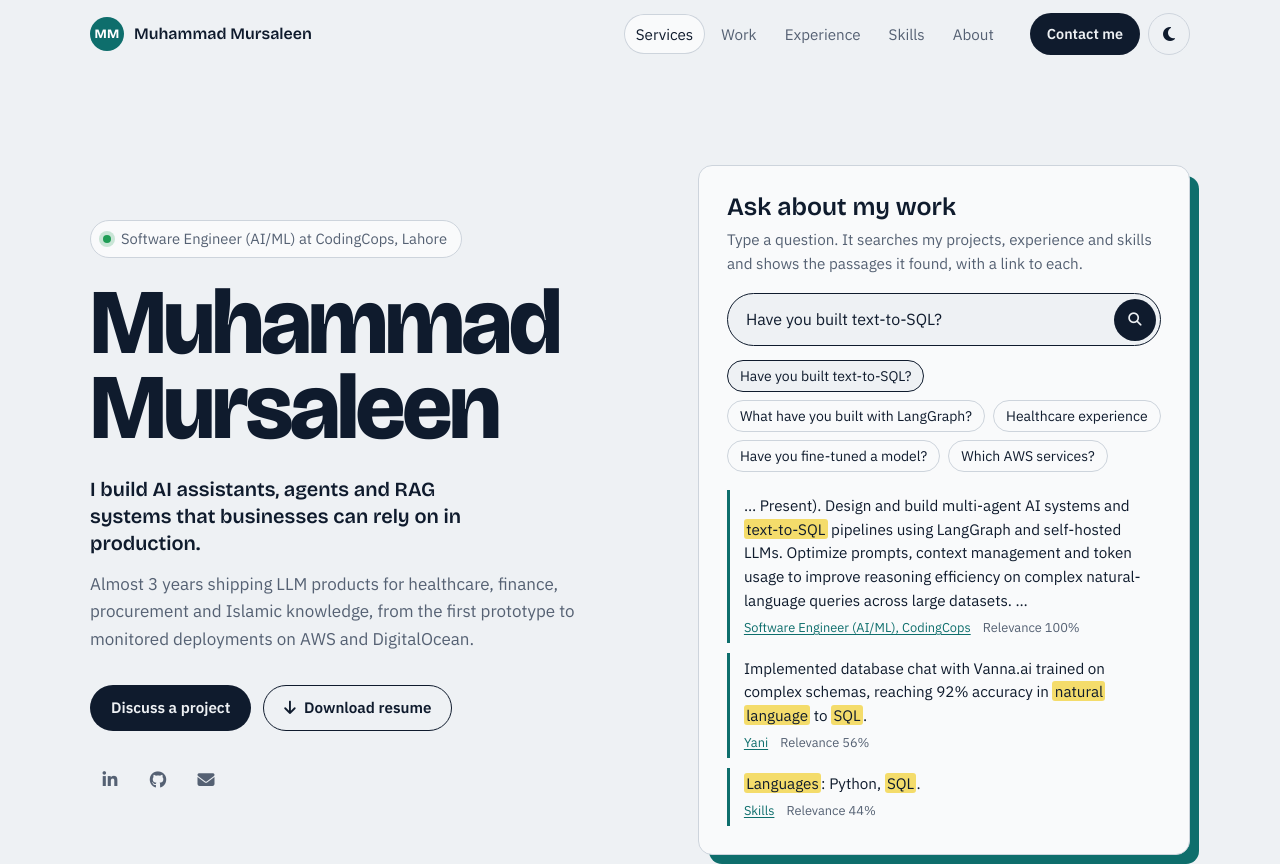
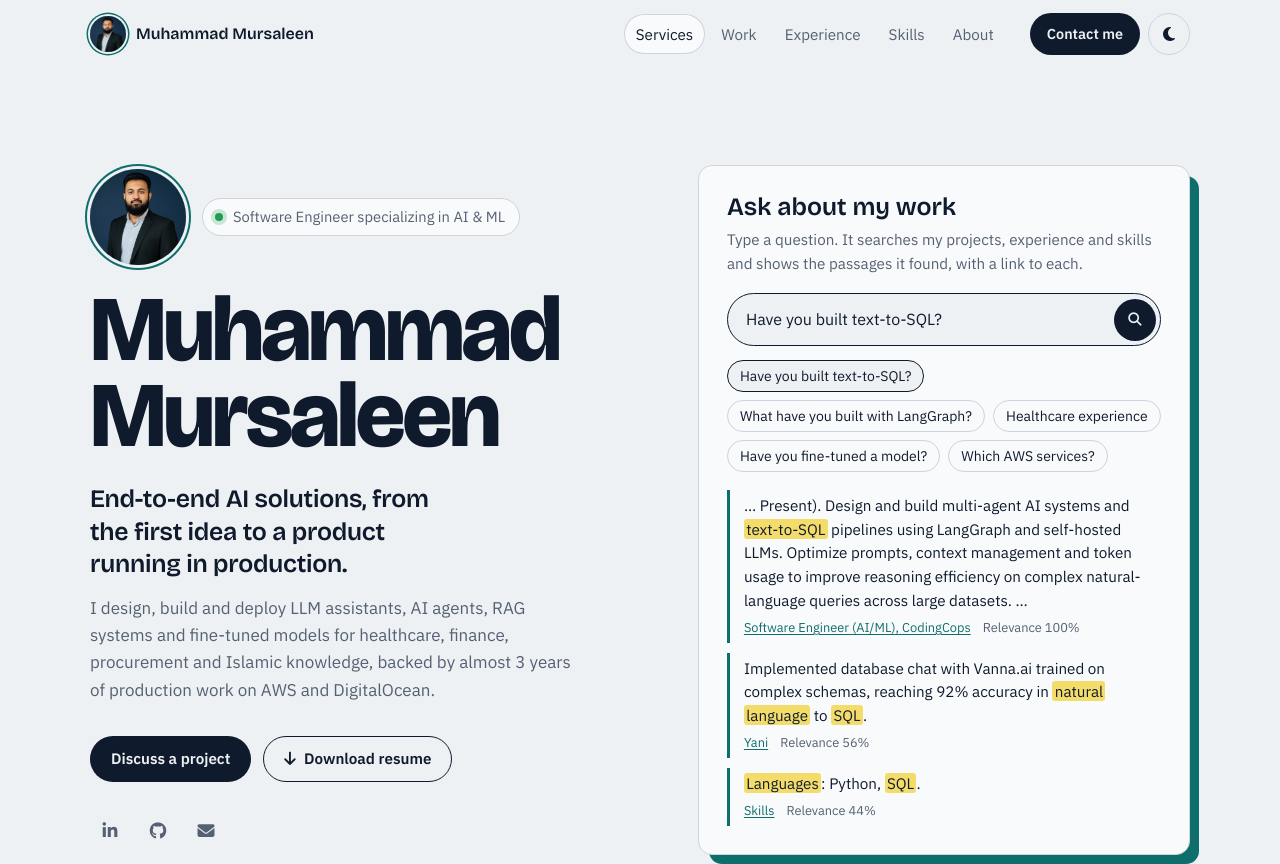
Before and after one commit to mursaleen-sengr/mursaleen-sengr.github.io, a plain HTML site: page index.html in a window 1280 px wide. Shown: the top 864 px of the page. Drawn offline with nearby package versions, Linux system fonts and the light colour scheme.

Commit message:
Show profile photo in header and hero; lead with AI/ML positioning instead of current employer
Co-Authored-By: Claude Opus 5.5 <noreply@anthropic.com>
Claude-Session: https://claude.ai/code/session_01Lbzy3ed4CJxnAN1iky3fxo

```diff
--- a/index.html
+++ b/index.html
@@ -38,7 +38,7 @@
     <header class="site-header" id="siteHeader">
         <div class="wrap header-inner">
             <a href="#home" class="wordmark" aria-label="Muhammad Mursaleen, back to top">
-                <span class="wordmark-mark" aria-hidden="true">MM</span>
+                <img class="wordmark-photo" src="profile-photo-640.jpg" alt="" width="36" height="36">
                 <span class="wordmark-name">Muhammad Mursaleen</span>
             </a>
             <nav class="site-nav" id="siteNav" aria-label="Main">
@@ -66,16 +66,21 @@
         <section id="home" class="hero">
             <div class="wrap hero-grid">
                 <div class="hero-intro">
-                    <p class="hero-status" id="heroStatus">
-                        <span class="status-dot" aria-hidden="true"></span>
-                        Software Engineer (AI/ML) at CodingCops, Lahore
-                    </p>
+                    <div class="hero-id">
+                        <img class="hero-photo" src="profile-photo-640.jpg" alt="Muhammad Mursaleen" width="96"
+                            height="96" fetchpriority="high">
+                        <p class="hero-status" id="heroStatus">
+                            <span class="status-dot" aria-hidden="true"></span>
+                            Software Engineer specializing in AI & ML
+                        </p>
+                    </div>
                     <h1 class="hero-name">Muhammad<br>Mursaleen</h1>
-                    <p class="hero-role">I build AI assistants, agents and RAG systems that businesses can rely on in
+                    <p class="hero-role">End-to-end AI solutions, from the first idea to a product running in
                         production.</p>
                     <p class="hero-lede">
-                        Almost 3 years shipping LLM products for healthcare, finance, procurement and Islamic
-                        knowledge, from the first prototype to monitored deployments on AWS and DigitalOcean.
+                        I design, build and deploy LLM assistants, AI agents, RAG systems and fine-tuned models for
+                        healthcare, finance, procurement and Islamic knowledge, backed by almost 3 years of
+                        production work on AWS and DigitalOcean.
                     </p>
                     <div class="hero-actions">
                         <a href="#contact" class="btn btn-solid">Discuss a project</a>
--- a/script.js
+++ b/script.js
@@ -2,7 +2,7 @@
 // Data is embedded directly to avoid fetch issues on GitHub Pages
 
 const DATA = {
-    about: {"summary":{"title":"Professional Summary","text":"AI & ML Engineer with almost 3 years of experience building production-grade LLM applications, RAG systems and agent workflows. I've delivered FastAPI-based AI platforms for healthcare, finance, procurement and Islamic knowledge using LangGraph, Qdrant, AWS and Docker, and I work across fine-tuning, retrieval optimization and scalable Gen-AI backends."},"current":{"role":"Software Engineer (AI/ML)","company":"CodingCops","location":"Lahore, Pakistan"},"info":[{"icon":"fas fa-location-dot","text":"Lahore, Pakistan"},{"icon":"fas fa-phone","text":"+92 307 770 6100"},{"icon":"fas fa-envelope","text":"mursaleen.sengr@gmail.com"}],"stats":[{"value":"~3 yrs","label":"Building production AI"},{"value":"4","label":"Industries: healthcare, finance, procurement, Islamic knowledge"},{"value":"92%","label":"Accuracy on natural-language to SQL"},{"value":"30–40%","label":"Lower word error rate after fine-tuning Whisper"}]},
+    about: {"summary":{"title":"Professional Summary","text":"AI & ML Engineer with almost 3 years of experience building production-grade LLM applications, RAG systems and agent workflows. I've delivered FastAPI-based AI platforms for healthcare, finance, procurement and Islamic knowledge using LangGraph, Qdrant, AWS and Docker, and I work across fine-tuning, retrieval optimization and scalable Gen-AI backends."},"info":[{"icon":"fas fa-location-dot","text":"Lahore, Pakistan"},{"icon":"fas fa-phone","text":"+92 307 770 6100"},{"icon":"fas fa-envelope","text":"mursaleen.sengr@gmail.com"}],"stats":[{"value":"~3 yrs","label":"Building production AI"},{"value":"4","label":"Industries: healthcare, finance, procurement, Islamic knowledge"},{"value":"92%","label":"Accuracy on natural-language to SQL"},{"value":"30–40%","label":"Lower word error rate after fine-tuning Whisper"}],"headline":"Software Engineer specializing in AI & ML"},
 
     experience: {"experiences":[{"date":"July 2026 – Present","title":"Software Engineer (AI/ML)","company":"CodingCops","location":"Lahore, Pakistan","responsibilities":["Design and build multi-agent AI systems and text-to-SQL pipelines using LangGraph and self-hosted LLMs.","Optimize prompts, context management and token usage to improve reasoning efficiency on complex natural-language queries across large datasets."]},{"date":"March 2025 – July 2026","title":"AI/ML Engineer","company":"DiveDeepAI","location":"Islamabad, Pakistan","responsibilities":["Built and deployed Generative AI systems using custom and LangGraph-driven RAG pipelines and LLM fine-tuning.","Architected FastAPI backends and managed deployments on AWS EC2 and DigitalOcean.","Led a 3-person engineering team, drove system architecture and mentored junior developers."]},{"date":"August 2024 – February 2025","title":"Jr AI Engineer","company":"Softoo","location":"Islamabad, Pakistan","responsibilities":["Built production-oriented Generative AI proofs of concept with the solution architect, then validated and iterated on them.","Built RAG applications using LangChain, LangGraph, LLMs and vector databases."]}]},
 
@@ -36,9 +36,8 @@ const MONO_LOGOS = ['github', 'langchain', 'amazonwebservices', 'apple'];
 function renderHero() {
     const a = DATA.about || {};
     const status = document.getElementById('heroStatus');
-    if (status && a.current) {
-        status.innerHTML = `<span class="status-dot" aria-hidden="true"></span>
-            ${esc(a.current.role)} at ${esc(a.current.company)}, ${esc(a.current.location.split(',')[0])}`;
+    if (status && a.headline) {
+        status.innerHTML = `<span class="status-dot" aria-hidden="true"></span>${esc(a.headline)}`;
     }
 
     const proof = document.getElementById('proofStats');
--- a/style.css
+++ b/style.css
@@ -320,8 +320,10 @@ mark {
 }
 
 .hero-role {
-    font: 600 var(--step-1)/1.35 var(--font-display);
-    max-width: 30ch;
+    font: 600 var(--step-2)/1.3 var(--font-display);
+    letter-spacing: -0.01em;
+    max-width: 26ch;
+    text-wrap: balance;
     margin-bottom: 0.9rem;
 }
 
@@ -721,6 +723,36 @@ mark {
 }
 
 /* ---------- Hero additions ---------- */
+.wordmark-photo {
+    width: 36px;
+    height: 36px;
+    border-radius: 50%;
+    object-fit: cover;
+    object-position: 50% 18%;
+    box-shadow: 0 0 0 2px var(--bg), 0 0 0 3.5px var(--accent);
+}
+
+.hero-id {
+    display: flex;
+    align-items: center;
+    flex-wrap: wrap;
+    gap: 16px;
+    margin-bottom: 1.4rem;
+}
+
+.hero-photo {
+    width: clamp(72px, 9vw, 96px);
+    height: clamp(72px, 9vw, 96px);
+    border-radius: 50%;
+    object-fit: cover;
+    object-position: 50% 18%;
+    box-shadow: 0 0 0 3px var(--bg), 0 0 0 5px var(--accent);
+}
+
+.hero-id .hero-status {
+    margin-bottom: 0;
+}
+
 .hero-status {
     display: inline-flex;
     align-items: center;
```
Also changed, not shown: data/about.json (+2 -6 lines).
